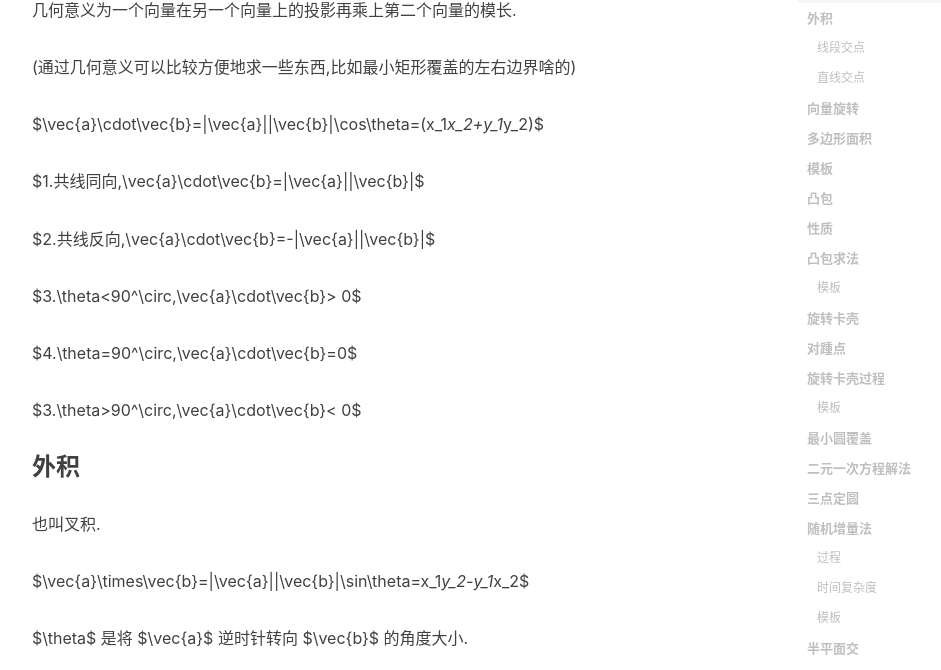
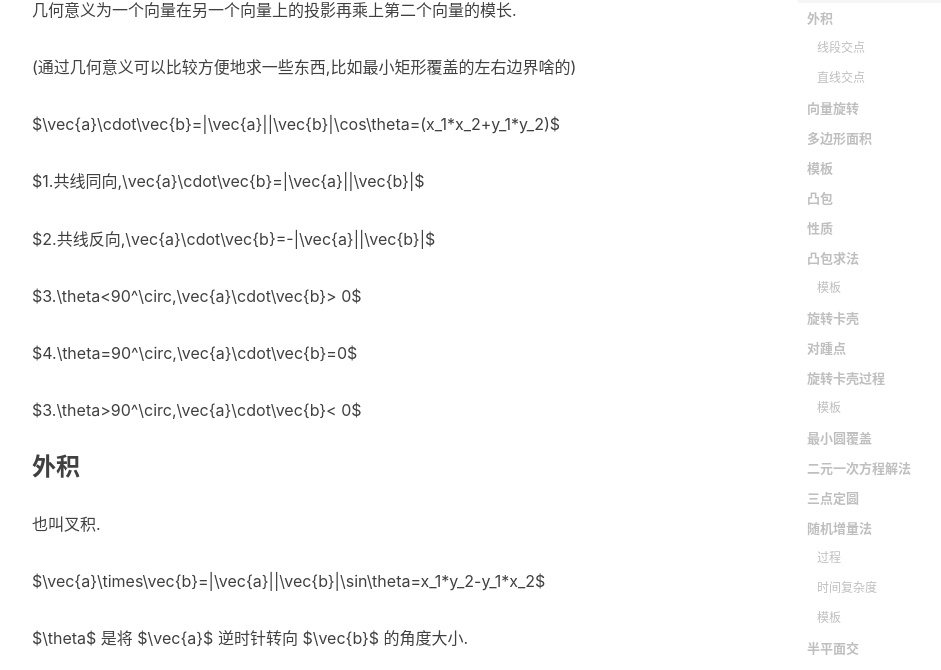
Before and after one commit to zhengyucheng/zhengyucheng.github.io, a Jekyll site: the page built from _posts/2019-05-21-计算几何.md, in a window 1280 px wide and 900 px high, scrolled down 611 px. Shown: the part 146-816 px from the top of the window, without its empty margins (233-1174 px from the left). Built offline with Jekyll 4.4.1, drawn with Linux system fonts in a browser that asks for light colours; nearby versions of some CDN libraries; formulas are drawn with MathJax 3; a script that is not in the unit is left out; comment, search, counter and statistics services are not loaded.

```diff
--- a/_posts/2019-05-21-计算几何.md
+++ b/_posts/2019-05-21-计算几何.md
@@ -23,7 +23,7 @@ tags:
 
 (通过几何意义可以比较方便地求一些东西,比如最小矩形覆盖的左右边界啥的)
 
- $\vec{a}\cdot\vec{b}=\|\vec{a}\|\|\vec{b}\|\cos\theta=(x_1*x_2+y_1*y_2)$
+ $\vec{a}\cdot\vec{b}=\|\vec{a}\|\|\vec{b}\|\cos\theta=(x_1\*x_2+y_1\*y_2)$
 
 $1.共线同向,\vec{a}\cdot\vec{b}=\|\vec{a}\|\|\vec{b}\|$
 
@@ -39,7 +39,7 @@ $3.\theta>90^\circ,\vec{a}\cdot\vec{b}< 0$
 
 也叫叉积.
 
- $\vec{a}\times\vec{b}=\|\vec{a}\|\|\vec{b}\|\sin\theta=x_1*y_2-y_1*x_2$
+ $\vec{a}\times\vec{b}=\|\vec{a}\|\|\vec{b}\|\sin\theta=x_1\*y_2-y_1\*x_2$
 
  $\theta$ 是将 $\vec{a}$ 逆时针转向 $\vec{b}$ 的角度大小.
 
```
